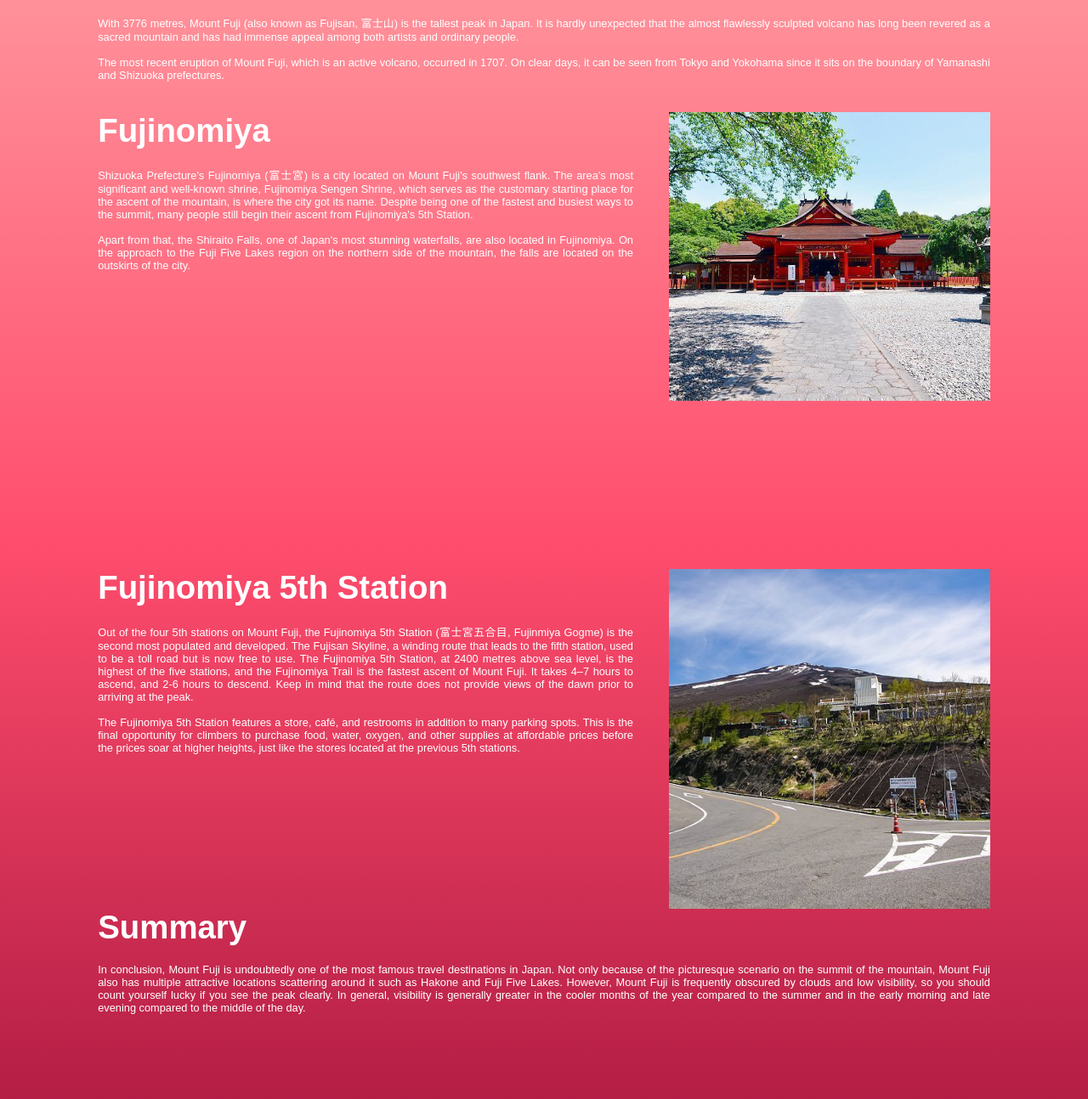
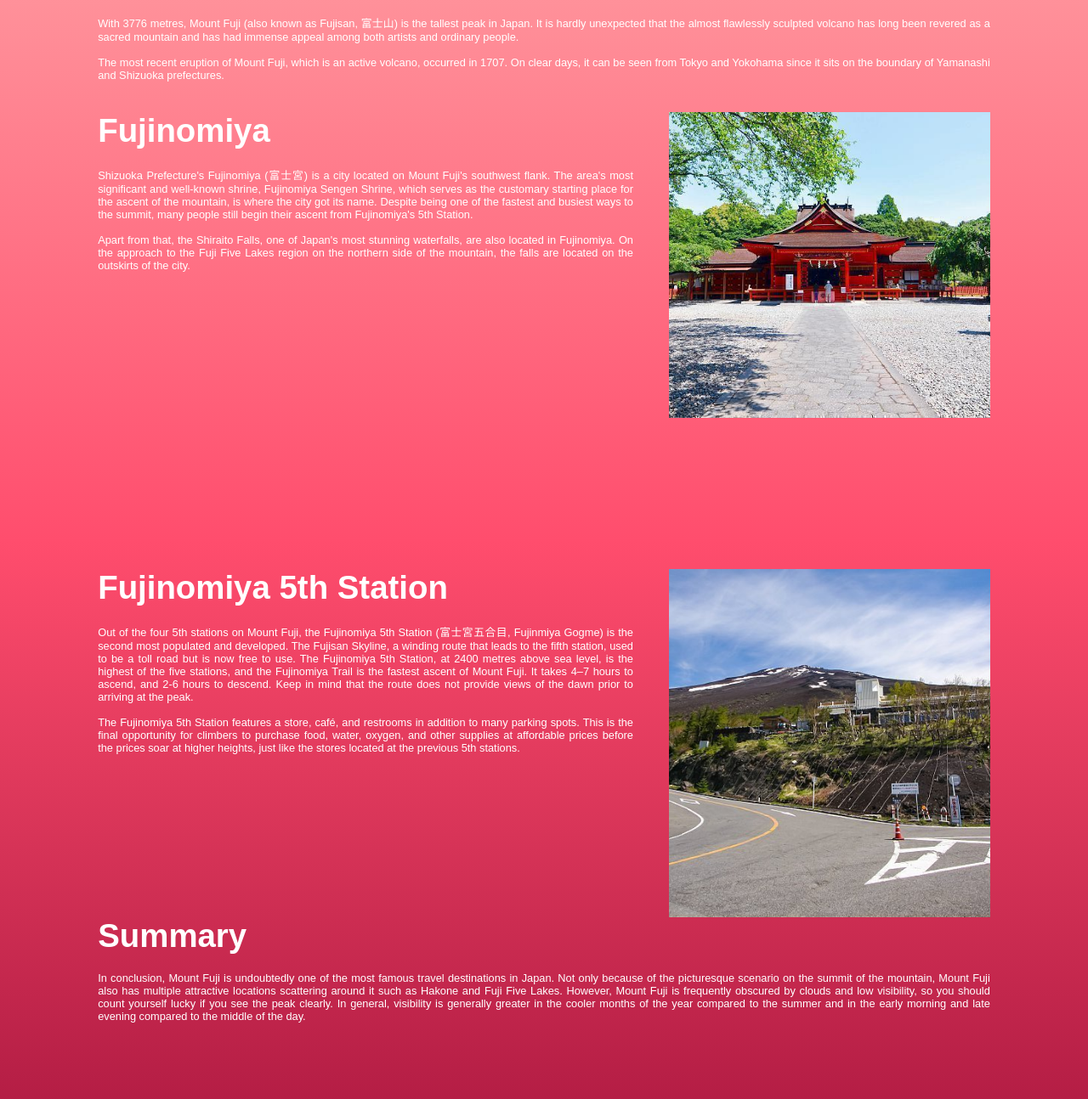
Before and after one commit to DeronFoo/Japan-Uncovered-by-Japan-Gurus, a plain HTML site: page fuji.html in a window 1280 px wide. Shown: the part 966-2260 px from the top of the page at 85% size. Drawn offline with Linux system fonts and the light colour scheme; a web font is replaced by a local one.

Commit message:
Update fuji.html

```diff
--- a/fuji.html
+++ b/fuji.html
@@ -103,7 +103,7 @@
                     <!-- information paraphrased from https://www.japan-guide.com/e/e6365.html -->
                 </div>
                 <div class="half2">
-                    <img height="340" src="images/fuji/Fujinomiya.jpg" alt="Fujinomiya">
+                    <img height="360" src="images/fuji/Fujinomiya.jpg" alt="Fujinomiya">
                     <!-- image obtained from https://www.japan-guide.com/thumb/XYZeXYZe6365_1680.jpg -->
                 </div>
             </div>
@@ -119,7 +119,7 @@
                 <!-- information paraphrased from https://www.japan-guide.com/e/e6930.html -->
                 </div>
                 <div class="half2">
-                    <img height="400" src="images/fuji/Fujinomiya_5th_Station.jpg" alt="Fujinomiya 5th Station">
+                    <img height="410" src="images/fuji/Fujinomiya_5th_Station.jpg" alt="Fujinomiya 5th Station">
                     <!-- image obtained from https://www.japan-guide.com/g20/6930_01.jpg -->
                 </div>
             </div>
```
